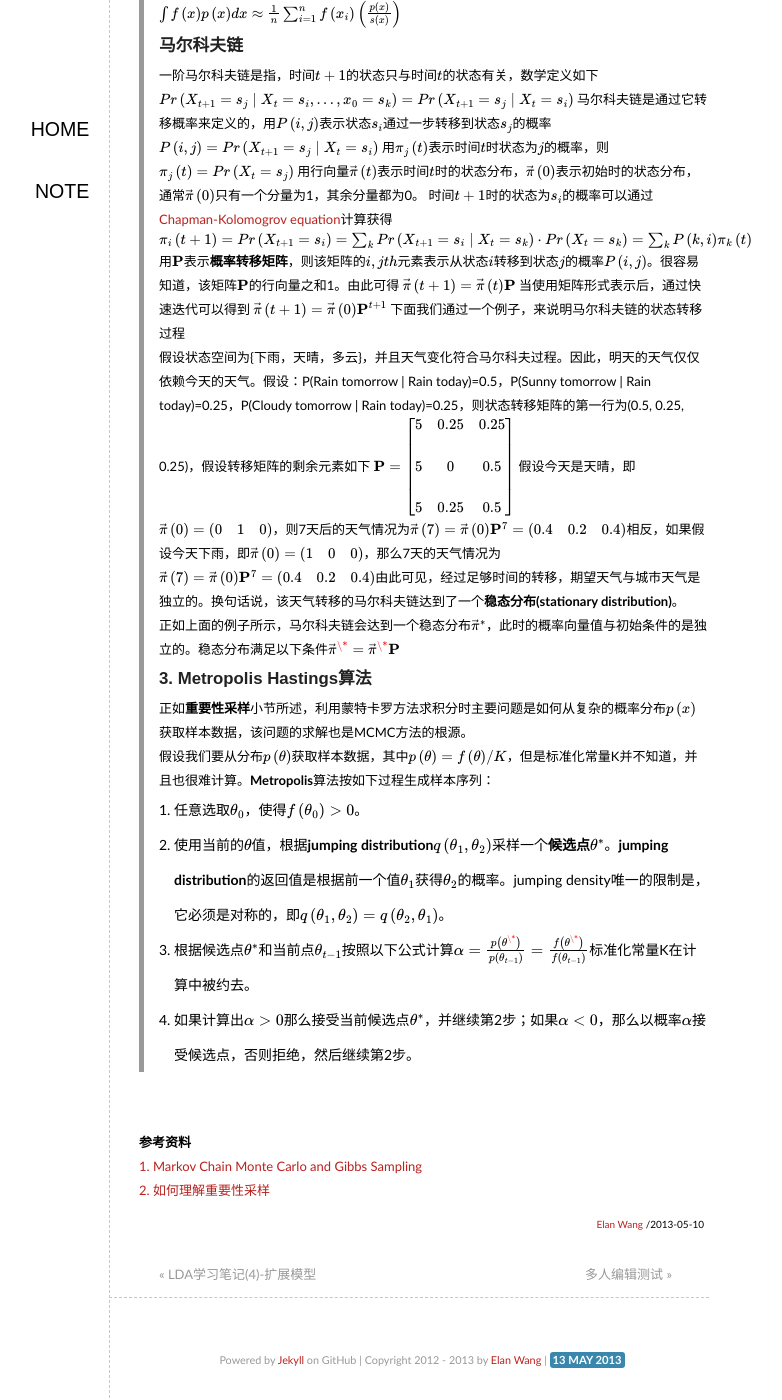
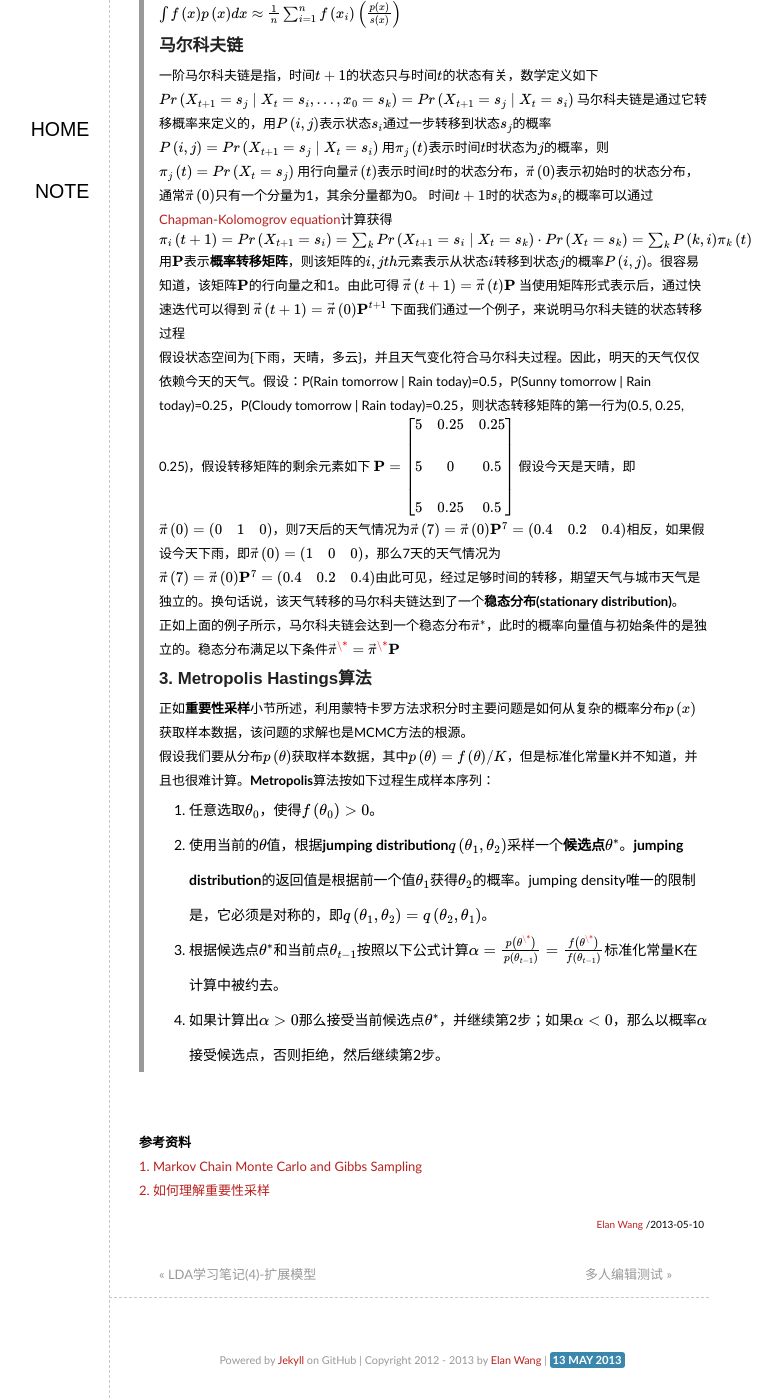
Before and after one commit to elan2wang/note, a Jekyll site: the page built from _posts/2013-05-10-LDA-note-mcmc-gibbs.md, in a window 1280 px wide and 1400 px high, scrolled down 1019 px. Shown: the whole window, without its empty margins (291-1073 px from the left). Built offline with Jekyll 4.4.1, drawn with Linux system fonts in a browser that asks for light colours; formulas are drawn with MathJax 3.

Commit message:
edit LDA note MCMC and Gibbs sampling

```diff
--- a/style/note.css
+++ b/style/note.css
@@ -160,7 +160,7 @@ a:hover {
 }
 
 .post ol {
-	padding-left:inherit;
+	padding-left:30px;
 }
 
 h1{font-family:"Cuprum","Hiragino Sans GB","Microsoft YaHei",sans-serif;font-size:1.6em;color:#000;}
```
